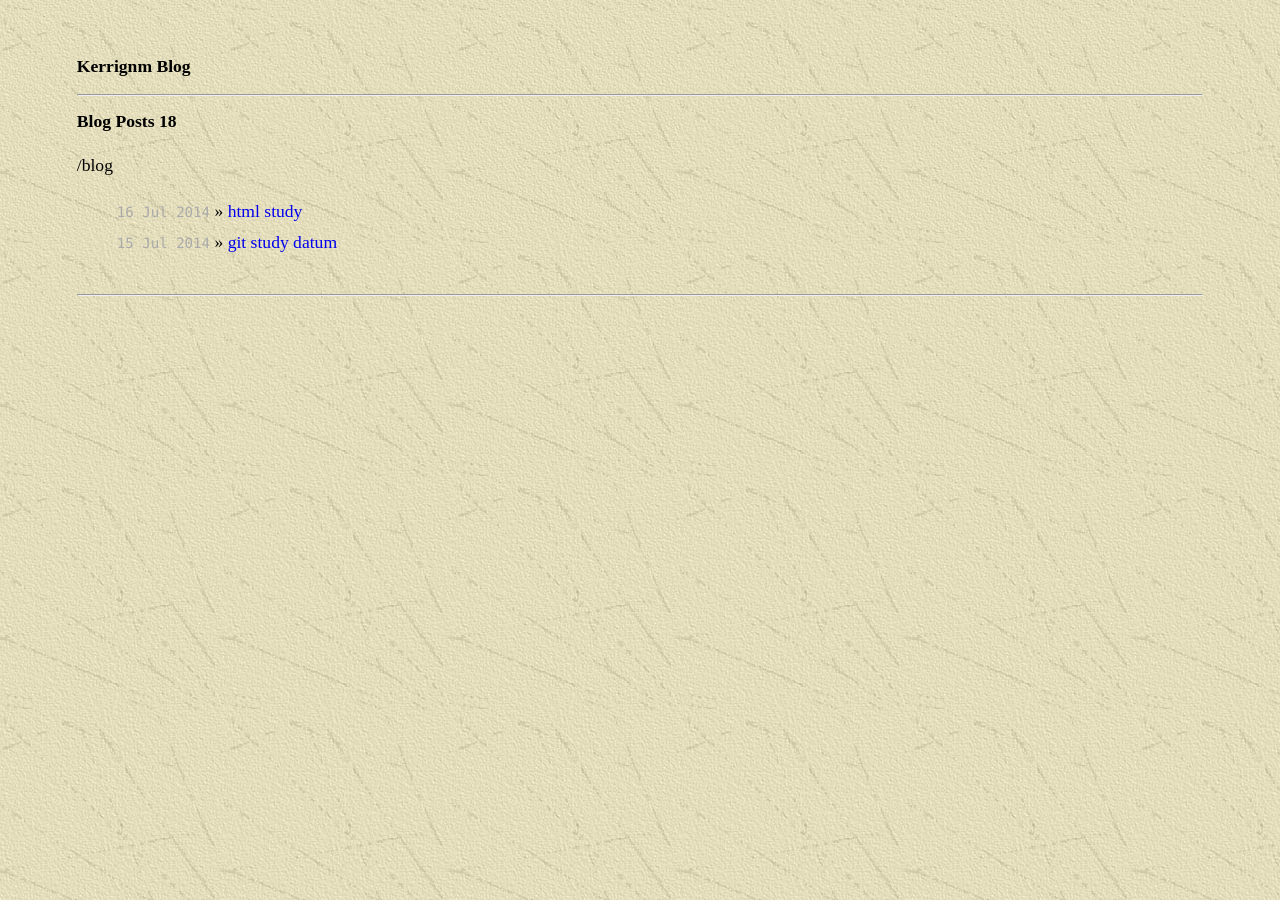
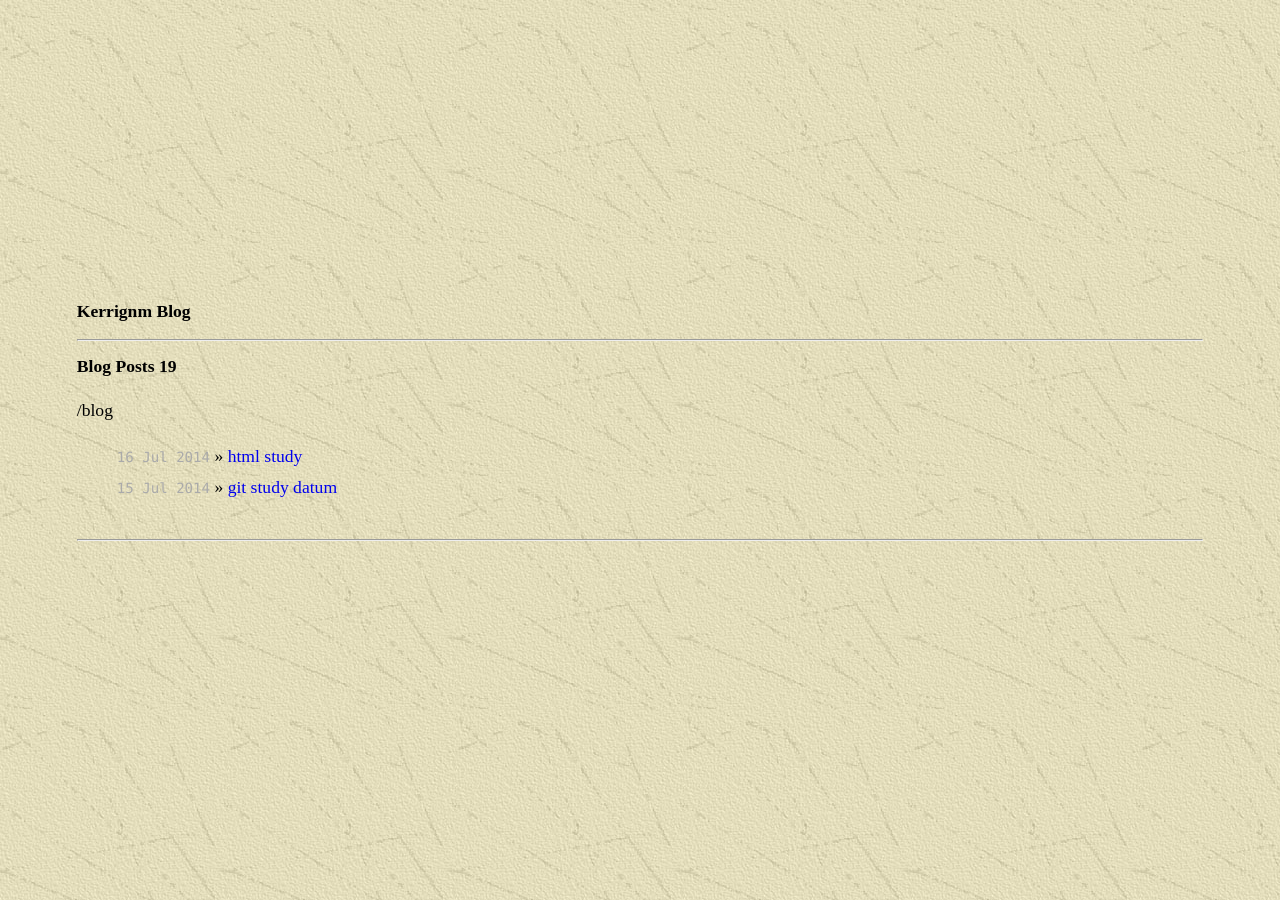
Before and after one commit to kerrignm/blog, a Jekyll site: the page built from index.html, in a window 1280 px wide. Built offline with Jekyll 4.4.1, drawn with Linux system fonts in a browser that asks for light colours.

Commit message:
debug favicon

```diff
--- a/_layouts/default.html
+++ b/_layouts/default.html
@@ -10,6 +10,7 @@
         <!--link rel="Shortcut Icon" href="/images/favicon.png" /-->
     </head>
     <body background="/images/eg_background.jpg">
+        <img src="/images/eg_background.jpg" />
         <div class="site">
             {{ content }}
         </div>
--- a/index.html
+++ b/index.html
@@ -7,7 +7,7 @@
 
 <hr />
 
-<h1>Blog Posts 18</h1>
+<h1>Blog Posts 19</h1>
 
 <p>{{ site.baseurl }}</p>
 
```
